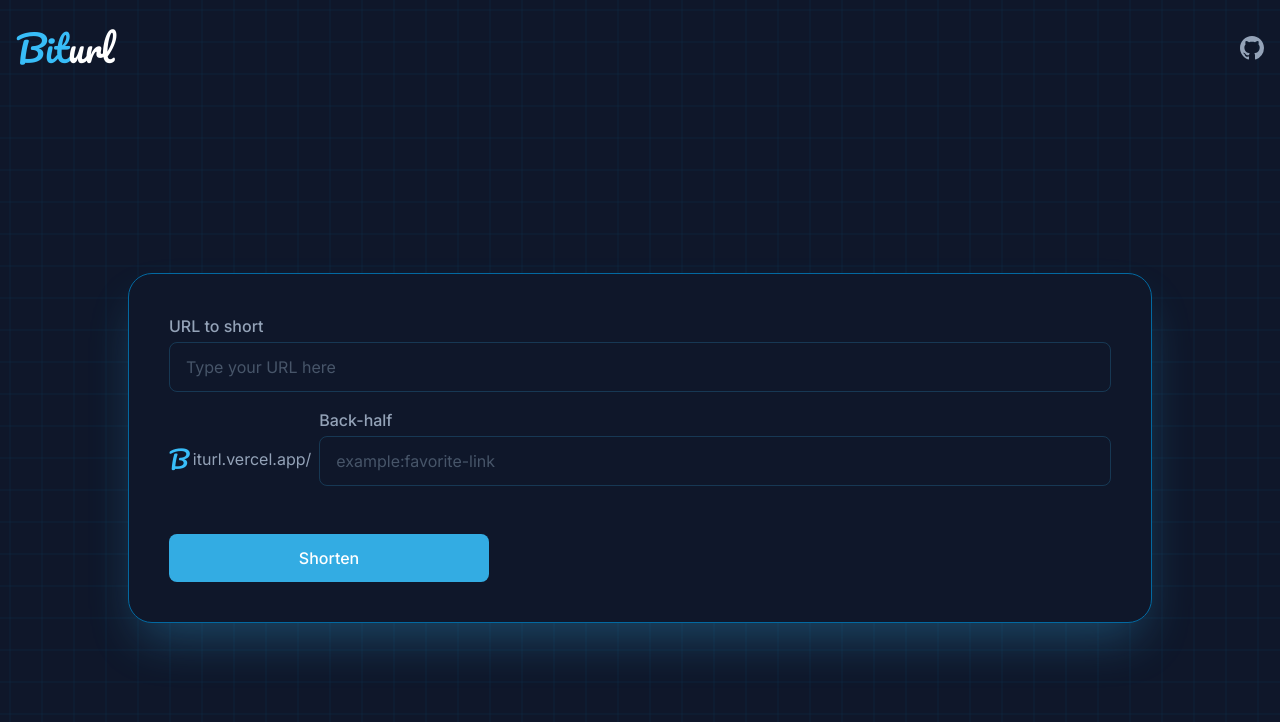
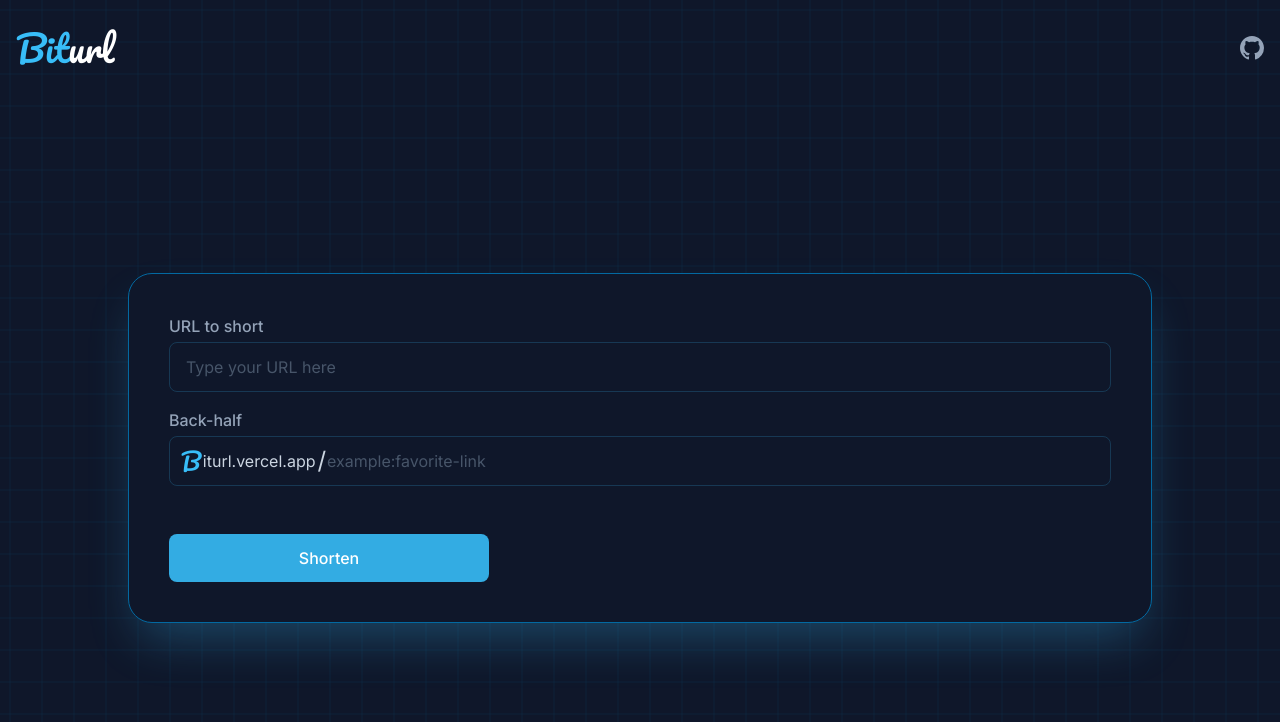
Before and after one commit to Chris-specs/biturl, a Next.js app: page / in a window 1280 px wide. Shown: the top 722 px of the page. Built offline with nearby package versions, Linux system fonts and the light colour scheme.

Commit message:
feat: Improving form UI

```diff
--- a/src/components/custom/ShortUrlForm.tsx
+++ b/src/components/custom/ShortUrlForm.tsx
@@ -28,17 +28,17 @@ export default function ShortUrlForm() {
                     <label className='block font-medium mb-1'>URL to short</label>
                     <Input type='url' name='url' placeholder='Type your URL here' required className='py-3' />
                 </fieldset>
-                <div className='w-full flex items-center gap-2 mb-12'>
-                    <div className='w-fit flex items-center gap-2 mt-6'>
-                        <span className='text-2xl font-pacifico text-sky-400'>B</span>
-                        <span className='hidden lg:block -ml-1'>iturl.vercel.app/</span>
-                        <span className='lg:hidden text-2xl'>/</span>
+                <fieldset className='w-full mb-12'>
+                    <label className='block font-medium mb-1'>Back-half</label>
+                    <div className='w-full h-fit relative'>
+                        <div className='w-fit flex items-center gap-1 lg:gap-0.5 absolute top-1/2 -translate-y-1/2 left-3'>
+                            <span className='text-2xl font-pacifico text-sky-400'>B</span>
+                            <span className='hidden lg:block text-slate-300'>iturl.vercel.app</span>
+                            <span className='text-2xl text-slate-300'>/</span>
+                        </div>
+                        <Input type='text' name="backHalf" placeholder="example:favorite-link" className='pl-12 lg:pl-[157px] py-3' />
                     </div>
-                    <fieldset className='w-[calc(100%-36.5px)] lg:w-[calc(100%-150px)]'>
-                        <label className='block font-medium mb-1'>Back-half</label>
-                        <Input type='text' name="backHalf" placeholder="example:favorite-link" className='py-3' />
-                    </fieldset>
-                </div>
+                </fieldset>
                 <Button className='w-full lg:max-w-xs py-3'>Shorten</Button>
             </form>
             { urlShortened && <p>{urlShortened}</p> }
```
